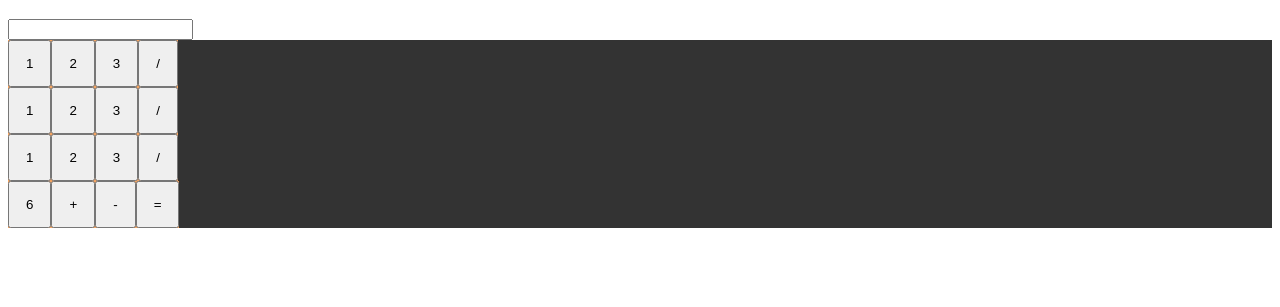
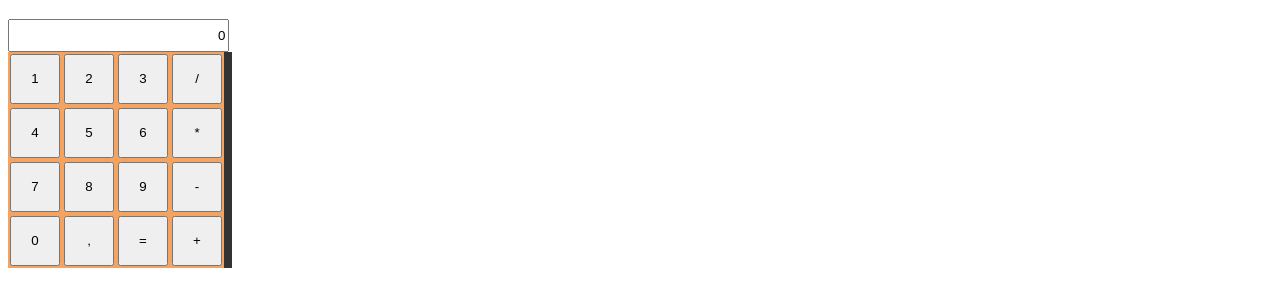
Before and after one commit to TomDalsgaard/Calculator1, a website: page index.html in a window 1280 px wide. Shown: the part 61-368 px from the top of the page. Drawn offline with Linux system fonts and the light colour scheme.

Commit message:
Button styled

```diff
--- a/index.html
+++ b/index.html
@@ -12,8 +12,10 @@
         <header>
             <h1>A simpel Calculator to test JavaScript</h1>
         </header>
+        <div id="calculator"></div>
         <section>
-            <input type="text" id="calcOutput" class="calcInput" />
+            <form action="GET">
+                <input type="text" id="calcOutput" class="calcInput" value="0" />
                 <ul class="buttons">
                     <li class="libtn"><button onclick="calcClick('1')">1</button></li>
                     <li class="libtn"><button onclick="calcClick('2')">2</button></li>
@@ -21,24 +23,24 @@
                     <li class="libtn"><button onclick="calcClick('/')">/</button></li>
                 </ul>
                 <ul class="buttons">
-                <li class="libtn"><button onclick="calcClick('1')">1</button></li>
-                <li class="libtn"><button onclick="calcClick('2')">2</button></li>
-                <li class="libtn"><button onclick="calcClick('3')">3</button></li>
-                <li class="libtn"><button onclick="calcClick('/')">/</button></li>
+                    <li class="libtn"><button onclick="calcClick('4')">4</button></li>
+                    <li class="libtn"><button onclick="calcClick('5')">5</button></li>
+                    <li class="libtn"><button onclick="calcClick('6')">6</button></li>
+                    <li class="libtn"><button onclick="calcClick('*')">*</button></li>
                 </ul>
                 <ul class="buttons">
-                <li class="libtn"><button onclick="calcClick('1')">1</button></li>
-                <li class="libtn"><button onclick="calcClick('2')">2</button></li>
-                <li class="libtn"><button onclick="calcClick('3')">3</button></li>
-                <li class="libtn"><button onclick="calcClick('/')">/</button></li>
+                    <li class="libtn"><button onclick="calcClick('7')">7</button></li>
+                    <li class="libtn"><button onclick="calcClick('8')">8</button></li>
+                    <li class="libtn"><button onclick="calcClick('9')">9</button></li>
+                    <li class="libtn"><button onclick="calcClick('-')">-</button></li>
                 </ul>
                 <ul class="buttons">
-                <li class="libtn"><button onclick="calcClick('6')">6</button></li>
+                    <li class="libtn"><button onclick="calcClick('0')">0</button></li>
+                    <li class="libtn"><button onclick="calcClick(',')">,</button></li>
+                    <li class="libtn"><button onclick="calcClick('=')">=</button></li>
                     <li class="libtn"><button onclick="calcClick('+')">+</button></li>
-                <li class="libtn"><button onclick="calcClick('-')">-</button></li>
-                <li class="libtn"><button onclick="calcClick('=')">=</button></li>
-
                 </ul>
+            </form>
         </section>
     </main>
     <script src="/scripts/calc.js" type="text/javascript"></script>
--- a/scripts/calc.js
+++ b/scripts/calc.js
@@ -11,5 +11,5 @@ var calcInputField = document.getElementById("calcOutput");
 
 function calcClick(btn){
     calcInput+="1";
-    calcInputField.innerHTML = calcInput;
+    calcInputField.value = calcInput;
 }
--- a/styles/calc.css
+++ b/styles/calc.css
@@ -1,7 +1,14 @@
+.calcInput {
+    width: 16em;
+    height: 2em;
+    text-align: right;
+    /*text-decoration: black;*/
+
+}
+
 .libtn
 {
     background-color: sandybrown;
-
 }
 
 ul {
@@ -10,6 +17,7 @@ ul {
     padding: 0;
     overflow: hidden;
     background-color: #333;
+    width: 14em;
 }
 
 li {
@@ -20,6 +28,9 @@ li button {
     display: inline-block;
     color: black;
     text-align: center;
-    padding: 14px 16px;
+    padding: 4px;
+    margin: 2px 2px;
     text-decoration: none;
+    height: 50px;
+    width: 50px;
 }
```
Lines whose indentation alone changed are shown as unchanged.
